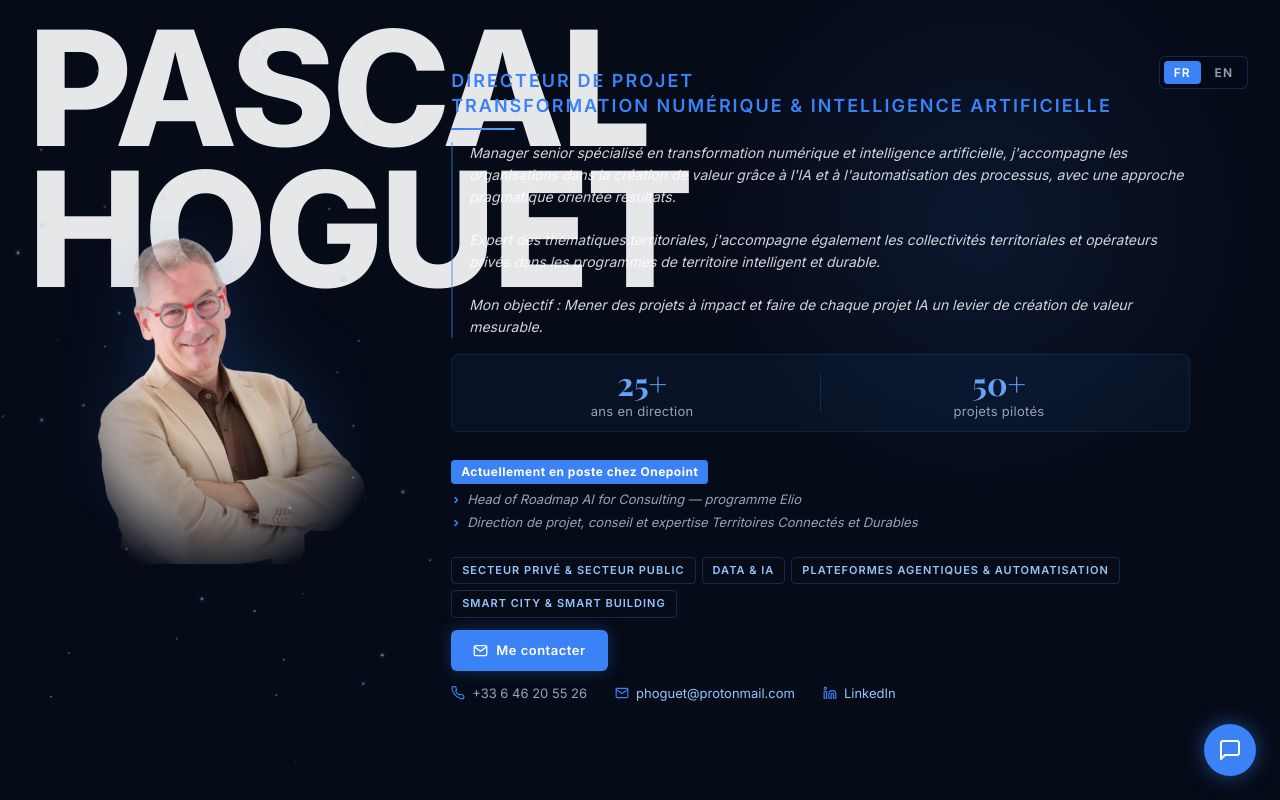
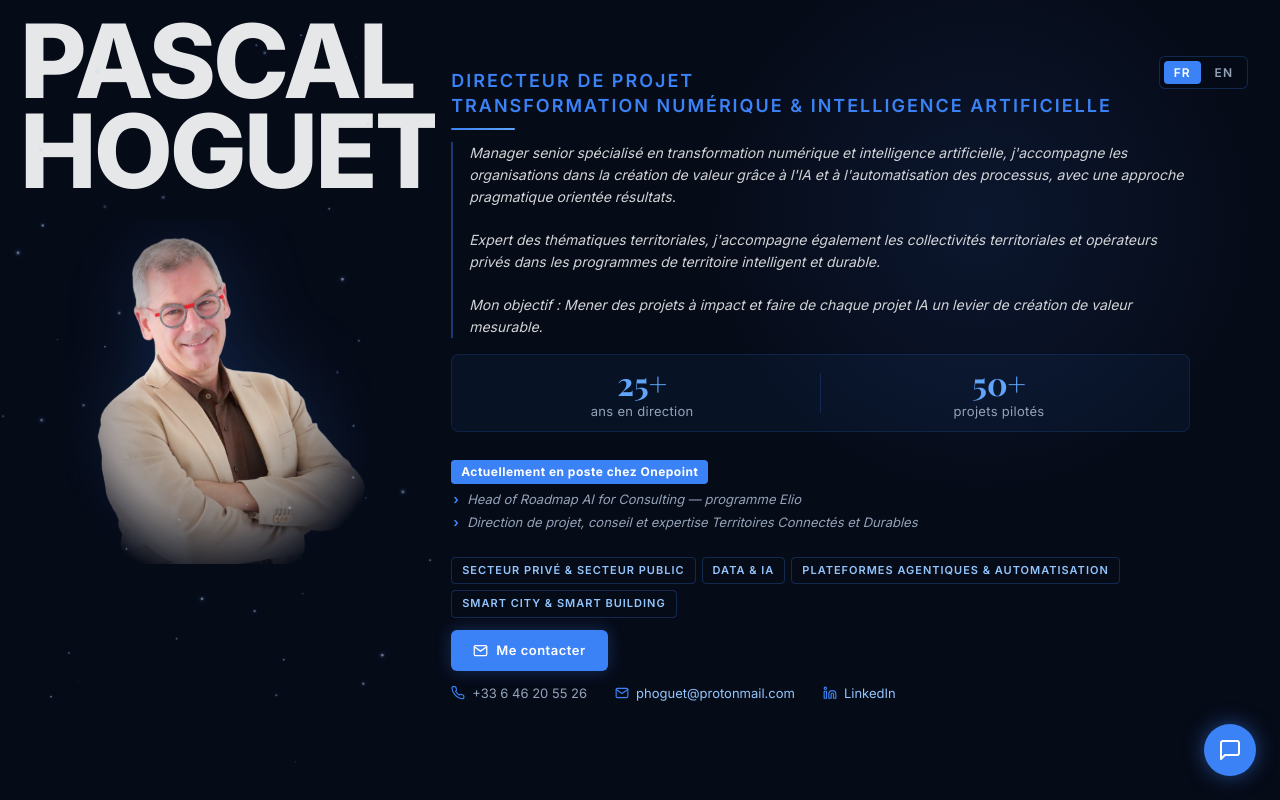
Before and after one commit to phoguet/profil-cv, a website: page index.html in a window 1280 px wide. Shown: the top 800 px of the page. Drawn offline with nearby package versions, Linux system fonts and the light colour scheme; a web font is replaced by a local one.

Commit message:
style(hero): nom confiné colonne gauche, 8vw, photo devant
Co-Authored-By: Claude Sonnet 4.6 <noreply@anthropic.com>

```diff
--- a/assets/styles.css
+++ b/assets/styles.css
@@ -128,12 +128,13 @@ a:hover { color: var(--accent-light); }
   position: absolute;
   top: 0;
   left: 0;
-  width: 58%;
-  padding: 18px 28px 0;
+  width: 34%;
+  padding: 16px 20px 0;
   display: flex;
   flex-direction: column;
   gap: 0;
   align-items: flex-start;
+  overflow: hidden;
   user-select: none;
   pointer-events: none;
   z-index: 1; /* behind the photo */
@@ -142,12 +143,13 @@ a:hover { color: var(--accent-light); }
 .hero-bg-name span:first-child,
 .hero-bg-name span:last-child {
   font-family: var(--font-sans);
-  font-size: clamp(64px, 12.5vw, 175px);
+  font-size: clamp(44px, 8vw, 115px);
   font-weight: 800;
   text-transform: uppercase;
   color: rgba(255, 255, 255, 0.90);
-  letter-spacing: -4px;
+  letter-spacing: -3px;
   line-height: 0.88;
+  white-space: nowrap;
 }
 
 /* ---- Main layout ---- */
```
